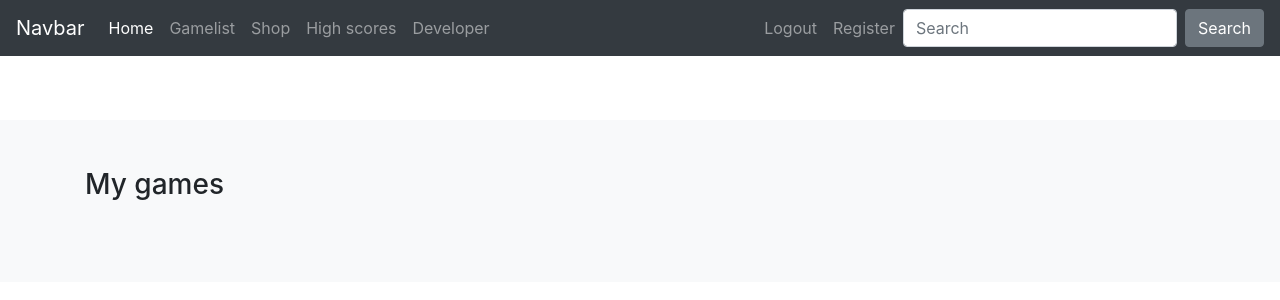
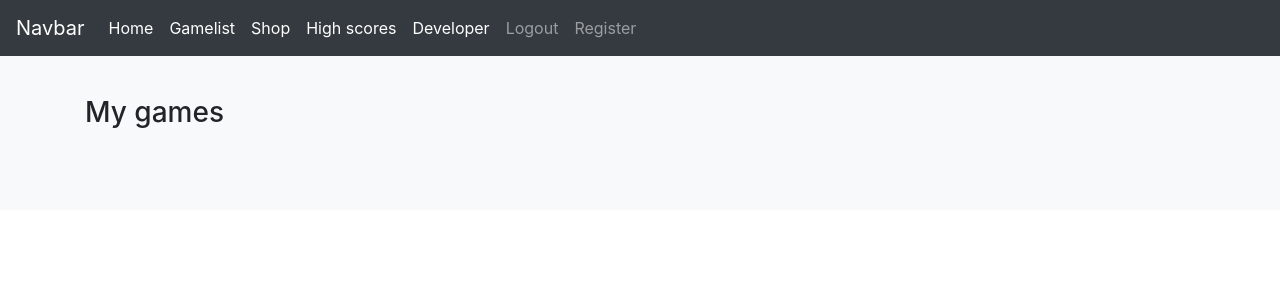
Before and after one commit to Koveror/WSD-project, a Django app: page /hello/gamelist in a window 1280 px wide. Shown: the top 300 px of the page. Run offline with Django 3.2, Linux system fonts and the light colour scheme; the visitor is signed in with stand-in values (Sample User, id 1); data that the repository does not hold is empty; parts of the project's set-up code (start-up, migrations or seed data) failed here and were passed over; some libraries are stand-ins or nearby versions.

Commit message:
Adjusted navbar and other templates

```diff
--- a/hello/templates/hello/developer.html
+++ b/hello/templates/hello/developer.html
@@ -35,14 +35,12 @@
     </div>
 
     <main role="main">
-      <br>
 
       {% if not is_a_developer %}
         <p> You are not yet a developer. Would you like to become one? </p>
         <a class="nav-link" href="{% url 'hello:become_developer' %}">Yes</a>
       {% else %}
 
-      <br>
         {% if messages %}
           {% for message in messages %}
             {{ message }}
--- a/hello/templates/hello/gamelist.html
+++ b/hello/templates/hello/gamelist.html
@@ -39,8 +39,6 @@
     </div>
 
     <main role="main">
-      <br>
-      <br>
       {% if request.user.is_authenticated %}
     </div>
       <div class="album py-5 bg-light">
--- a/hello/templates/hello/modifygame.html
+++ b/hello/templates/hello/modifygame.html
@@ -33,7 +33,6 @@
     <div class="basic">
       {% include "hello/navbar.html" %}
     </div>
-    <br>
 
     <div class="album py-5 bg-light">
       <div class="container">
--- a/hello/templates/hello/navbar.html
+++ b/hello/templates/hello/navbar.html
@@ -14,22 +14,18 @@
           <li class="nav-item active">
             <a class="nav-link" href="{% url 'hello:home' %}">Home <span class="sr-only">(current)</span></a>
           </li>
-          <li class="nav-item">
+          <li class="nav-item active">
             <a class="nav-link" href="{% url 'hello:gamelist' %}">Gamelist</a>
           </li>
-          <li class="nav-item">
+          <li class="nav-item active">
             <a class="nav-link" href="{% url 'hello:shop' %}">Shop</a>
           </li>
-          <li class="nav-item">
+          <li class="nav-item active">
             <a class="nav-link" href="{% url 'hello:highscores' %}">High scores</a>
           </li>
-          <li class="nav-item">
+          <li class="nav-item active">
             <a class="nav-link" href="{% url 'hello:developer' %}">Developer</a>
           </li>
-        </ul>
-      </div>
-      <div>
-        <ul class="navbar-nav flex-row ml-md-auto d-none d-md-flex">
           <li class="nav-item">
             {% if user.is_authenticated %}
               <a class="nav-link" href="{% url 'hello:logout' %}">Logout</a>
@@ -42,16 +38,10 @@
           </li>
         </ul>
       </div>
-      <div>
-        <form class="form-inline my-2 my-lg-0">
-          <input class="form-control mr-sm-2" type="text" placeholder="Search" aria-label="Search">
-          <button class="btn btn-secondary my-2 my-sm-0" type="submit">Search</button>
-        </form>
-      </div>
+
     </nav>
     {# Navbar ends #}
     <br>
     <br>
-    <br>
   </body>
 </html>
--- a/hello/templates/hello/shop.html
+++ b/hello/templates/hello/shop.html
@@ -38,9 +38,6 @@
     </div>
 
     <main role="main">
-      <br>
-      <br>
-
       <div class="album py-5 bg-light">
         <div class="container">
           <h3> Game shop </h3><br>
```
Also changed, not shown: hello/templates/hello/login.html (+3 -5 lines).
